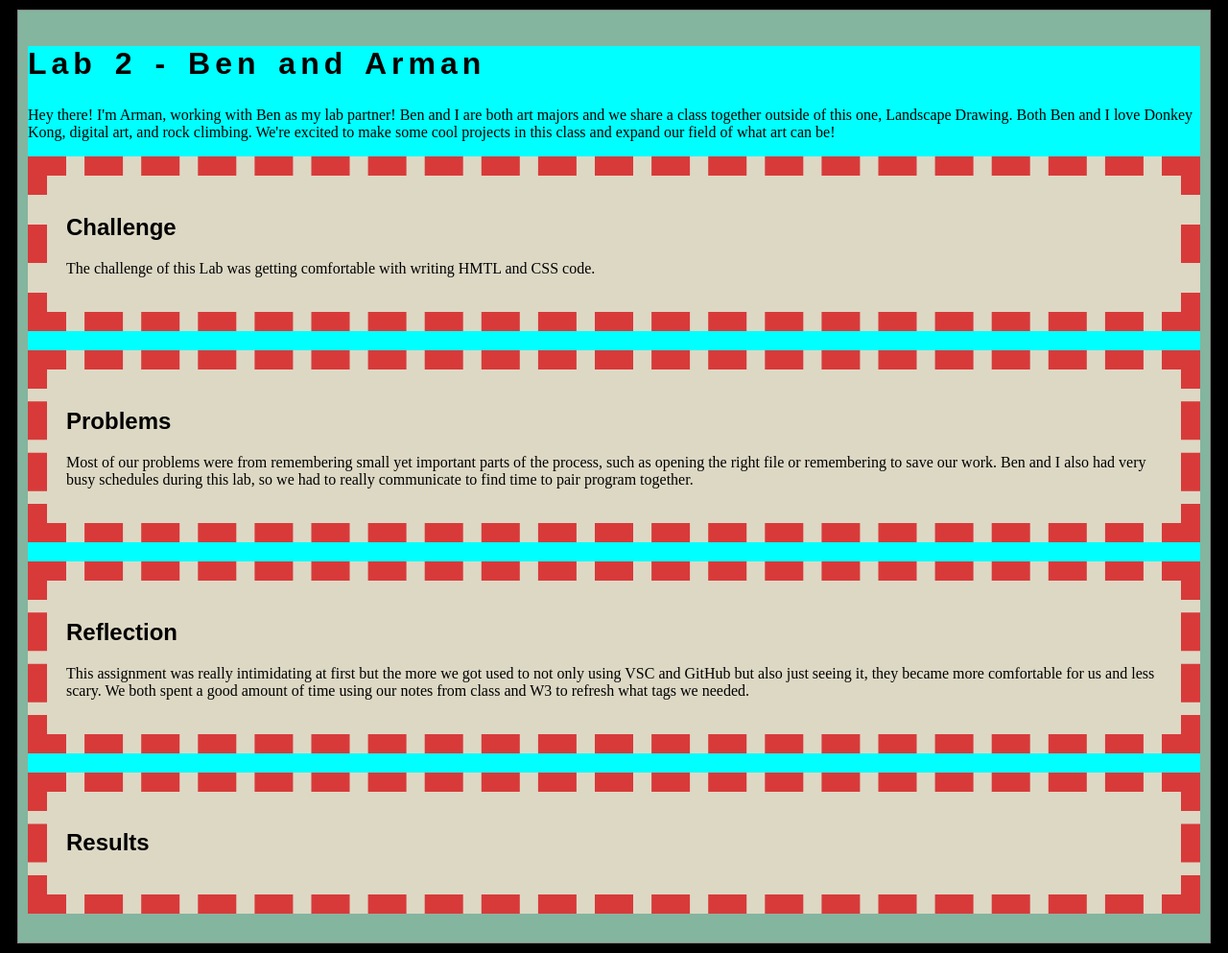
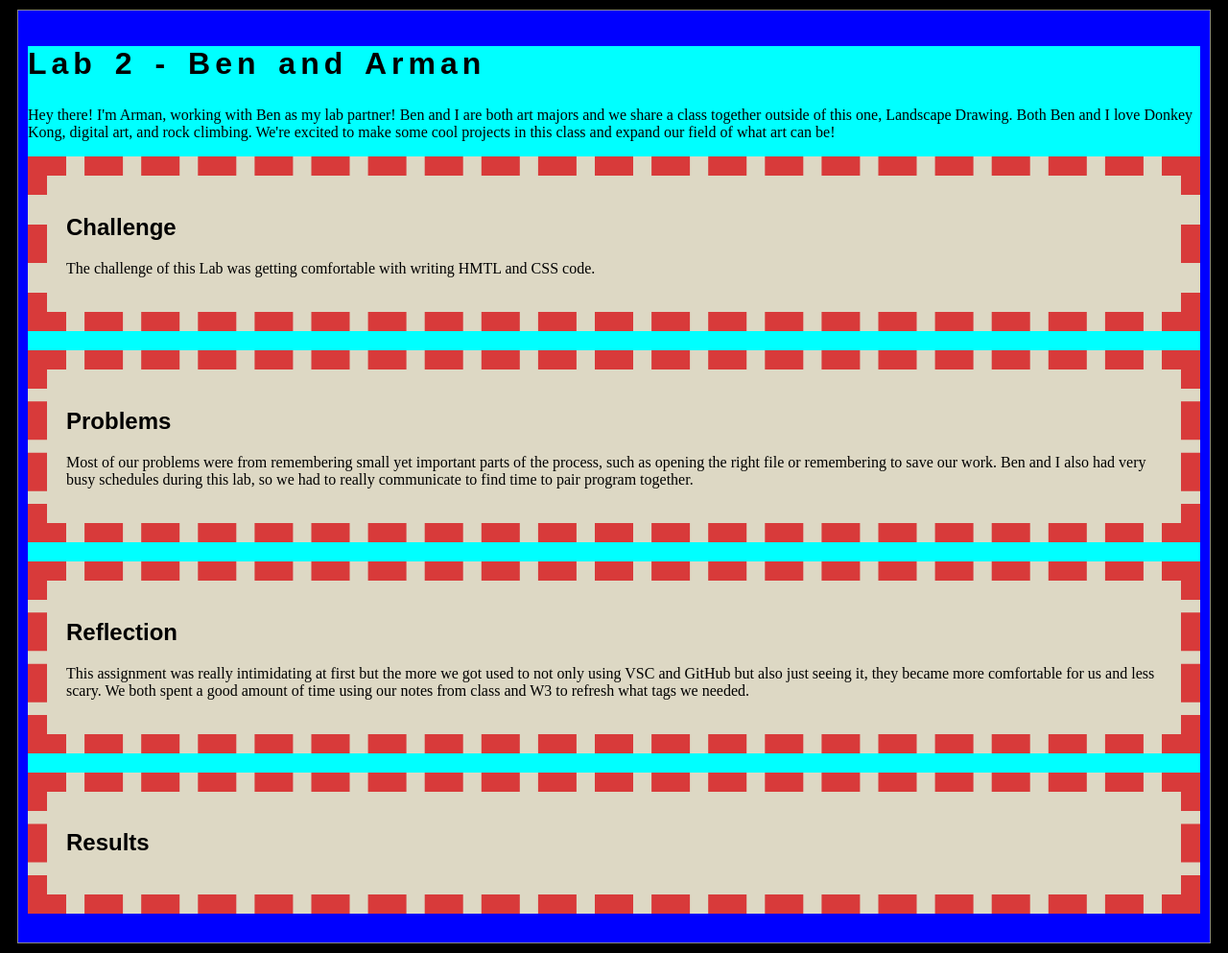
Before and after one commit to armanjmoslehi/art101, a web app: file lab2/index.html in a window 1280 px wide. Shown: the whole page at 96% size. Run offline with its HTML, style and script files only (its server is not run), Linux system fonts and the light colour scheme.

Commit message:
Update lab.css

```diff
--- a/lab2/css/lab.css
+++ b/lab2/css/lab.css
@@ -14,7 +14,7 @@ section {
 
 }
 
-main {
+#content {
 
 background-color: blue;
 }
```
